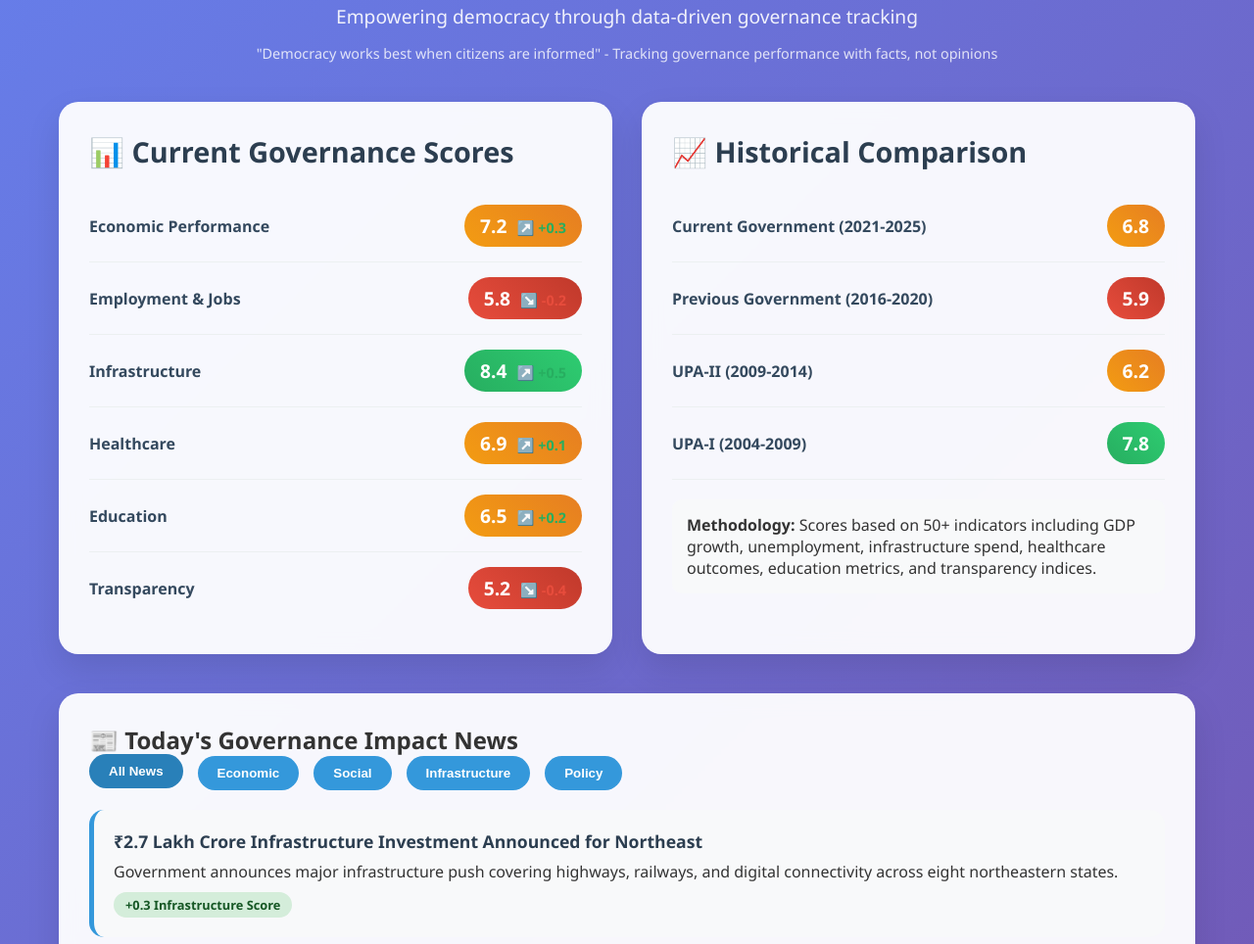
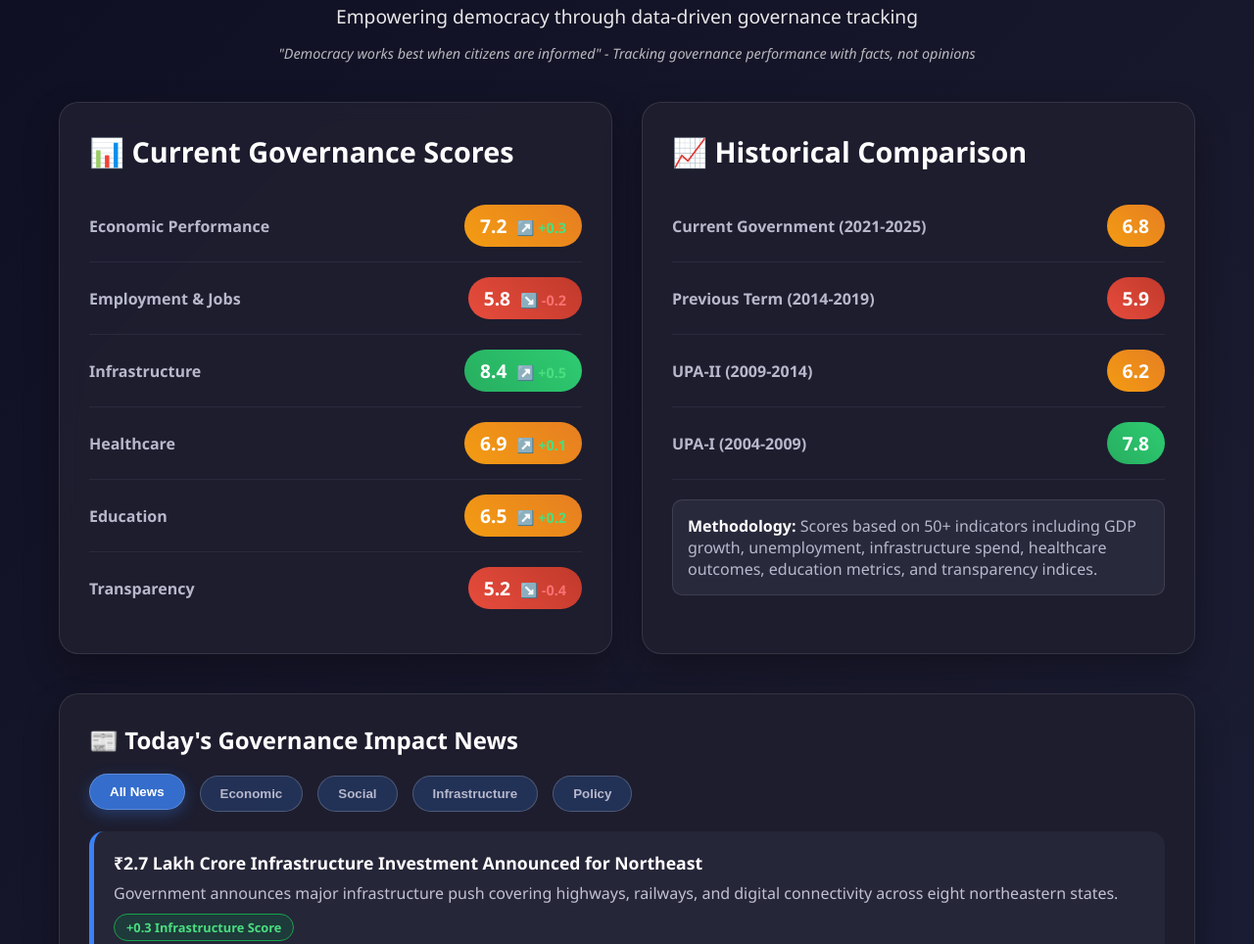
Before and after one commit to rdinesh27/informed-citizen.github.io, a plain HTML site: page index.html in a window 1280 px wide. Shown: the part 88-1052 px from the top of the page at 98% size. Drawn offline with Linux system fonts and the light colour scheme.

Commit message:
updated theme

```diff
--- a/index.html
+++ b/index.html
@@ -13,9 +13,9 @@
 
         body {
             font-family: 'Segoe UI', Tahoma, Geneva, Verdana, sans-serif;
-            background: linear-gradient(135deg, #667eea 0%, #764ba2 100%);
+            background: linear-gradient(135deg, #0f0f23 0%, #1a1a2e 50%, #16213e 100%);
             min-height: 100vh;
-            color: #333;
+            color: #e1e1e6;
         }
 
         .container {
@@ -33,12 +33,19 @@
         .header h1 {
             font-size: 2.8rem;
             margin-bottom: 10px;
-            text-shadow: 2px 2px 4px rgba(0,0,0,0.3);
+            text-shadow: 2px 2px 4px rgba(0,0,0,0.5);
         }
 
         .header p {
             font-size: 1.2rem;
             opacity: 0.9;
+        }
+
+        .header .tagline {
+            margin-top: 15px;
+            font-size: 0.9rem;
+            opacity: 0.7;
+            font-style: italic;
         }
 
         .dashboard {
@@ -49,16 +56,16 @@
         }
 
         .scorecard {
-            background: rgba(255, 255, 255, 0.95);
+            background: rgba(30, 30, 47, 0.95);
             border-radius: 20px;
             padding: 30px;
-            box-shadow: 0 15px 35px rgba(0,0,0,0.1);
+            box-shadow: 0 15px 35px rgba(0,0,0,0.3);
             backdrop-filter: blur(10px);
-            border: 1px solid rgba(255,255,255,0.2);
+            border: 1px solid rgba(255,255,255,0.1);
         }
 
         .scorecard h2 {
-            color: #2c3e50;
+            color: #ffffff;
             margin-bottom: 20px;
             font-size: 1.8rem;
         }
@@ -68,7 +75,7 @@
             justify-content: space-between;
             align-items: center;
             padding: 15px 0;
-            border-bottom: 1px solid #ecf0f1;
+            border-bottom: 1px solid #2a2a3e;
         }
 
         .score-item:last-child {
@@ -77,7 +84,7 @@
 
         .category {
             font-weight: 600;
-            color: #34495e;
+            color: #b8b8cc;
         }
 
         .score {
@@ -95,32 +102,39 @@
         .score.average { background: linear-gradient(45deg, #e74c3c, #c0392b); }
 
         .news-section {
-            background: rgba(255, 255, 255, 0.95);
+            background: rgba(30, 30, 47, 0.95);
             border-radius: 20px;
             padding: 30px;
-            box-shadow: 0 15px 35px rgba(0,0,0,0.1);
+            box-shadow: 0 15px 35px rgba(0,0,0,0.3);
             backdrop-filter: blur(10px);
-            border: 1px solid rgba(255,255,255,0.2);
+            border: 1px solid rgba(255,255,255,0.1);
             margin-bottom: 30px;
+        }
+
+        .news-section h2 {
+            color: #ffffff;
+            margin-bottom: 20px;
         }
 
         .news-item {
             padding: 20px;
             margin: 15px 0;
-            background: #f8f9fa;
+            background: rgba(40, 40, 60, 0.8);
             border-radius: 15px;
-            border-left: 5px solid #3498db;
+            border-left: 5px solid #3b82f6;
             transition: all 0.3s ease;
+            color: #c1c1d1;
         }
 
         .news-item:hover {
             transform: translateY(-2px);
-            box-shadow: 0 8px 25px rgba(0,0,0,0.1);
+            box-shadow: 0 8px 25px rgba(0,0,0,0.4);
+            background: rgba(50, 50, 70, 0.9);
         }
 
         .news-title {
             font-weight: bold;
-            color: #2c3e50;
+            color: #ffffff;
             margin-bottom: 8px;
             font-size: 1.1rem;
         }
@@ -134,9 +148,9 @@
             margin-top: 10px;
         }
 
-        .positive { background: #d4edda; color: #155724; }
-        .negative { background: #f8d7da; color: #721c24; }
-        .neutral { background: #d1ecf1; color: #0c5460; }
+        .positive { background: #1e3a3a; color: #4ade80; border: 1px solid #16a34a; }
+        .negative { background: #3a1e1e; color: #f87171; border: 1px solid #dc2626; }
+        .neutral { background: #1e2a3a; color: #60a5fa; border: 1px solid #2563eb; }
 
         .filters {
             display: flex;
@@ -147,27 +161,58 @@
 
         .filter-btn {
             padding: 10px 20px;
-            border: none;
+            border: 1px solid rgba(255,255,255,0.2);
             border-radius: 25px;
-            background: #3498db;
-            color: white;
+            background: rgba(59, 130, 246, 0.2);
+            color: #b8b8cc;
             cursor: pointer;
             transition: all 0.3s ease;
             font-weight: 600;
         }
 
         .filter-btn:hover, .filter-btn.active {
-            background: #2980b9;
+            background: rgba(59, 130, 246, 0.8);
+            color: white;
             transform: translateY(-2px);
+            box-shadow: 0 5px 15px rgba(59, 130, 246, 0.3);
         }
 
         .methodology {
-            background: rgba(255, 255, 255, 0.95);
+            background: rgba(30, 30, 47, 0.95);
             border-radius: 20px;
             padding: 30px;
-            box-shadow: 0 15px 35px rgba(0,0,0,0.1);
+            box-shadow: 0 15px 35px rgba(0,0,0,0.3);
             backdrop-filter: blur(10px);
-            border: 1px solid rgba(255,255,255,0.2);
+            border: 1px solid rgba(255,255,255,0.1);
+        }
+
+        .methodology h2 {
+            color: #ffffff;
+            margin-bottom: 20px;
+        }
+
+        .methodology p {
+            color: #b8b8cc;
+            line-height: 1.6;
+            margin-bottom: 15px;
+        }
+
+        .methodology ul {
+            color: #b8b8cc;
+            margin-left: 20px;
+            margin-bottom: 15px;
+        }
+
+        .methodology strong {
+            color: #ffffff;
+        }
+
+        .methodology-box {
+            margin-top: 20px;
+            padding: 15px;
+            background: rgba(50, 50, 70, 0.6);
+            border-radius: 10px;
+            border: 1px solid rgba(255,255,255,0.1);
         }
 
         .trend-indicator {
@@ -175,8 +220,8 @@
             margin-left: 10px;
         }
 
-        .trending-up { color: #27ae60; }
-        .trending-down { color: #e74c3c; }
+        .trending-up { color: #4ade80; }
+        .trending-down { color: #f87171; }
 
         @media (max-width: 768px) {
             .dashboard {
@@ -198,7 +243,7 @@
         <div class="header">
             <h1>🗳️ Informed Citizen</h1>
             <p>Empowering democracy through data-driven governance tracking</p>
-            <div style="margin-top: 15px; font-size: 0.9rem; opacity: 0.8;">
+            <div class="tagline">
                 "Democracy works best when citizens are informed" - Tracking governance performance with facts, not opinions
             </div>
         </div>
@@ -239,7 +284,7 @@
                     <span class="score good">6.8</span>
                 </div>
                 <div class="score-item">
-                    <span class="category">Previous Government (2016-2020)</span>
+                    <span class="category">Previous Term (2014-2019)</span>
                     <span class="score average">5.9</span>
                 </div>
                 <div class="score-item">
@@ -250,8 +295,9 @@
                     <span class="category">UPA-I (2004-2009)</span>
                     <span class="score excellent">7.8</span>
                 </div>
-                <div style="margin-top: 20px; padding: 15px; background: #f8f9fa; border-radius: 10px;">
-                    <strong>Methodology:</strong> Scores based on 50+ indicators including GDP growth, unemployment, infrastructure spend, healthcare outcomes, education metrics, and transparency indices.
+                <div class="methodology-box">
+                    <strong style="color: #ffffff;">Methodology:</strong>
+                    <span style="color: #b8b8cc;">Scores based on 50+ indicators including GDP growth, unemployment, infrastructure spend, healthcare outcomes, education metrics, and transparency indices.</span>
                 </div>
             </div>
         </div>
@@ -300,19 +346,19 @@
         <div class="methodology">
             <h2>🔍 About Informed Citizen</h2>
             <p><strong>Our Mission:</strong> To provide citizens with objective, fact-based tracking of government performance across all levels - from local to national - enabling informed democratic participation.</p>
-            <br>
+
             <p><strong>Data Sources:</strong> Government statistics, RBI reports, NSSO surveys, World Bank data, independent research institutions, court judgments, parliamentary records</p>
-            <br>
+
             <p><strong>Scoring Methodology:</strong></p>
-            <ul style="margin-left: 20px; margin-top: 10px;">
+            <ul>
                 <li><strong>9-10:</strong> Excellent performance, top global quartile</li>
                 <li><strong>7-8.9:</strong> Good performance, above average</li>
                 <li><strong>5-6.9:</strong> Average performance, room for improvement</li>
                 <li><strong>Below 5:</strong> Needs significant attention</li>
             </ul>
-            <br>
+
             <p><strong>Principles:</strong> Facts over opinions • Legal outcomes over allegations • Data over rhetoric • Transparency in methodology • Non-partisan analysis</p>
-            <br>
+
             <p><strong>Coming Soon:</strong> State-level tracking • Local government scores • Citizen priority surveys • Historical deep dives • Policy impact predictions</p>
         </div>
     </div>
```
